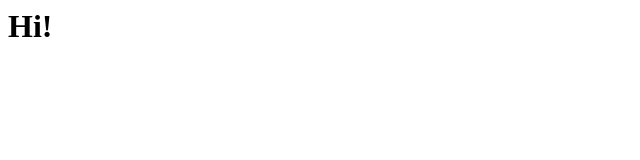
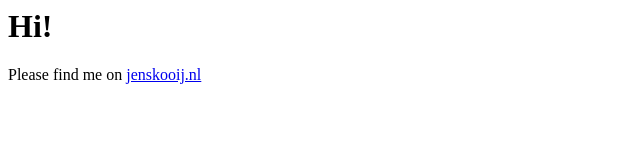
Before and after one commit to jenskooij/jenskooij.github.io, an Eleventy site: page src/index.md in a window 1280 px wide. Shown: the whole page, without its empty margins (0-640 px from the left). Built offline with nearby package versions, Linux system fonts and the light colour scheme; Eleventy itself is replaced by a stand-in of ours; files that its build step writes are made by us from their sources.

Commit message:
Added reference to website

```diff
--- a/src/index.md
+++ b/src/index.md
@@ -1 +1,2 @@
 # Hi!
+Please find me on [jenskooij.nl](https://www.jenskooij.nl)
```
